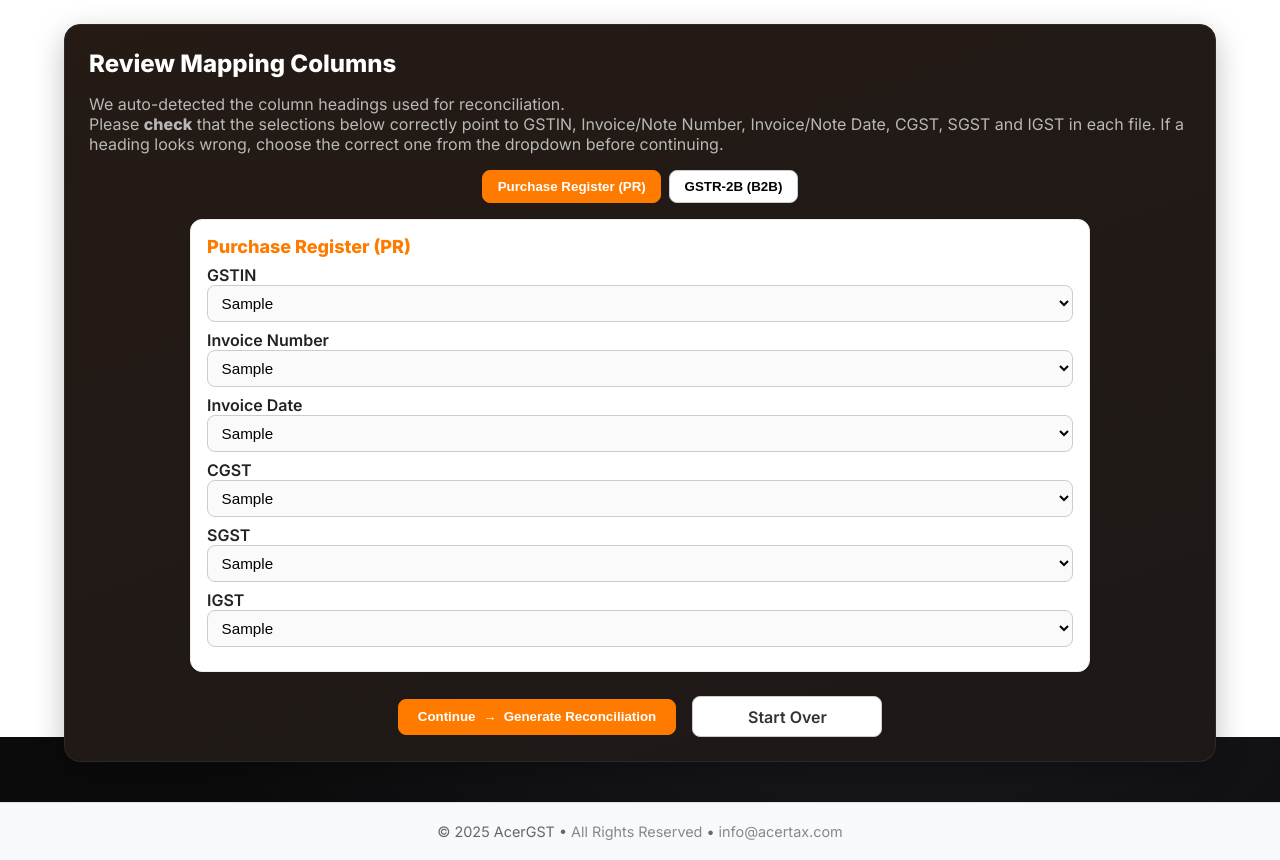
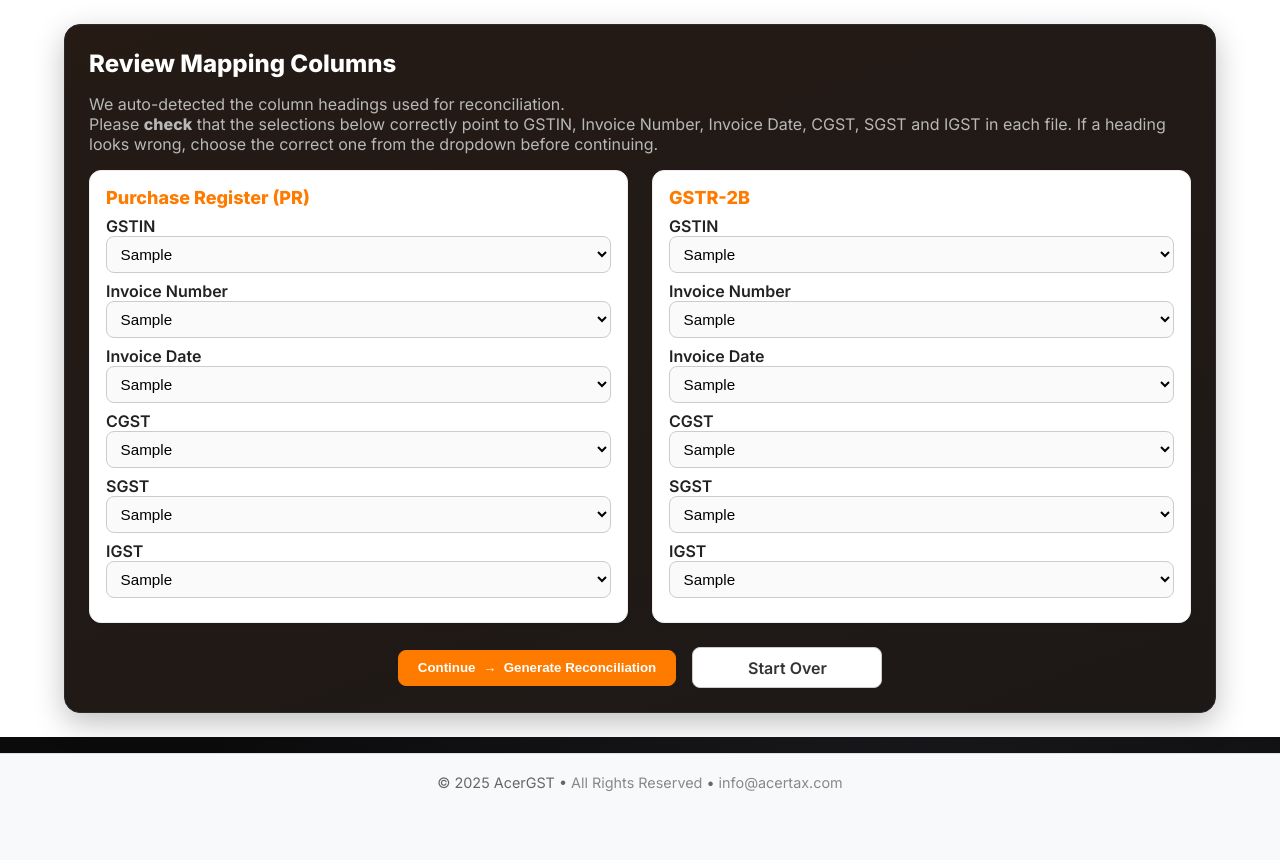
Before and after one commit to deerao75/gst-reconcile, a Flask app: template templates/verify.html in a window 1280 px wide. Shown: the part 63-923 px from the top of the page. After the commit the page ends 854 px from the top, so only its background shows below. Run offline with Flask 3, Linux system fonts and the light colour scheme; the template is opened without the code that fills it: most values are stand-ins (such as "Sample title", 1, 10 or a date in 2020).

Commit message:
all revised again

```diff
--- a/templates/verify.html
+++ b/templates/verify.html
@@ -4,23 +4,13 @@
   <h2>Review Mapping Columns</h2>
   <p class="muted">
     We auto-detected the column headings used for reconciliation. <br>
-    Please <b>check</b> that the selections below correctly point to GSTIN, Invoice/Note Number, Invoice/Note Date, CGST, SGST and IGST in each file.
+    Please <b>check</b> that the selections below correctly point to GSTIN, Invoice Number, Invoice Date, CGST, SGST and IGST in each file.
     If a heading looks wrong, choose the correct one from the dropdown before continuing.
   </p>
 
   <form id="verifyForm" action="{{ url_for('reconcile_confirm') }}" method="post">
-    <!-- Tabs -->
-    <div class="tabs">
-      <button type="button" class="tab-btn active" data-tab="tab-pr">Purchase Register (PR)</button>
-      <button type="button" class="tab-btn" data-tab="tab-b2b">GSTR-2B (B2B)</button>
-      {% if has_cdnr %}
-      <button type="button" class="tab-btn" data-tab="tab-cdnr">GSTR-2B (B2B-CDNR)</button>
-      {% endif %}
-    </div>
-
-    <div class="tab-content">
-      <!-- PR -->
-      <div id="tab-pr" class="tab-pane active">
+    <div class="verify-grid">
+      <!-- Purchase Register -->
       <div class="verify-box">
         <h3>Purchase Register (PR)</h3>
         <label>GSTIN
@@ -66,107 +56,53 @@
           </select>
         </label>
       </div>
-      </div>
 
-      <!-- GSTR-2B (B2B) -->
-      <div id="tab-b2b" class="tab-pane">
+      <!-- GSTR-2B -->
       <div class="verify-box">
-          <h3>GSTR-2B (B2B)</h3>
+        <h3>GSTR-2B</h3>
         <label>GSTIN
-            <select name="gst_2b_b2b">
-              {% for c in cols_2b_b2b %}
-                <option value="{{ c }}" {% if c == gst_2b_b2b %}selected{% endif %}>{{ c }}</option>
+          <select name="gst_2b">
+            {% for c in cols_2b %}
+              <option value="{{ c }}" {% if c == gst_2b %}selected{% endif %}>{{ c }}</option>
             {% endfor %}
           </select>
         </label>
         <label>Invoice Number
-            <select name="inv_2b_b2b">
-              {% for c in cols_2b_b2b %}
-                <option value="{{ c }}" {% if c == inv_2b_b2b %}selected{% endif %}>{{ c }}</option>
+          <select name="inv_2b">
+            {% for c in cols_2b %}
+              <option value="{{ c }}" {% if c == inv_2b %}selected{% endif %}>{{ c }}</option>
             {% endfor %}
           </select>
         </label>
         <label>Invoice Date
-            <select name="date_2b_b2b">
-              {% for c in cols_2b_b2b %}
-                <option value="{{ c }}" {% if c == date_2b_b2b %}selected{% endif %}>{{ c }}</option>
+          <select name="date_2b">
+            {% for c in cols_2b %}
+              <option value="{{ c }}" {% if c == date_2b %}selected{% endif %}>{{ c }}</option>
             {% endfor %}
           </select>
         </label>
         <label>CGST
-            <select name="cgst_2b_b2b">
-              {% for c in cols_2b_b2b %}
-                <option value="{{ c }}" {% if c == cgst_2b_b2b %}selected{% endif %}>{{ c }}</option>
+          <select name="cgst_2b">
+            {% for c in cols_2b %}
+              <option value="{{ c }}" {% if c == cgst_2b %}selected{% endif %}>{{ c }}</option>
             {% endfor %}
           </select>
         </label>
         <label>SGST
-            <select name="sgst_2b_b2b">
-              {% for c in cols_2b_b2b %}
-                <option value="{{ c }}" {% if c == sgst_2b_b2b %}selected{% endif %}>{{ c }}</option>
+          <select name="sgst_2b">
+            {% for c in cols_2b %}
+              <option value="{{ c }}" {% if c == sgst_2b %}selected{% endif %}>{{ c }}</option>
             {% endfor %}
           </select>
         </label>
         <label>IGST
-            <select name="igst_2b_b2b">
-              {% for c in cols_2b_b2b %}
-                <option value="{{ c }}" {% if c == igst_2b_b2b %}selected{% endif %}>{{ c }}</option>
+          <select name="igst_2b">
+            {% for c in cols_2b %}
+              <option value="{{ c }}" {% if c == igst_2b %}selected{% endif %}>{{ c }}</option>
             {% endfor %}
           </select>
         </label>
       </div>
-      </div>
-
-      {% if has_cdnr %}
-      <!-- GSTR-2B (B2B-CDNR) -->
-      <div id="tab-cdnr" class="tab-pane">
-        <div class="verify-box">
-          <h3>GSTR-2B (B2B-CDNR)</h3>
-          <label>GSTIN
-            <select name="gst_2b_cdnr">
-              {% for c in cols_2b_cdnr %}
-                <option value="{{ c }}" {% if c == gst_2b_cdnr %}selected{% endif %}>{{ c }}</option>
-              {% endfor %}
-            </select>
-          </label>
-          <label>Note Number
-            <select name="note_2b_cdnr">
-              {% for c in cols_2b_cdnr %}
-                <option value="{{ c }}" {% if c == note_2b_cdnr %}selected{% endif %}>{{ c }}</option>
-              {% endfor %}
-            </select>
-          </label>
-          <label>Note Date
-            <select name="notedate_2b_cdnr">
-              {% for c in cols_2b_cdnr %}
-                <option value="{{ c }}" {% if c == notedate_2b_cdnr %}selected{% endif %}>{{ c }}</option>
-              {% endfor %}
-            </select>
-          </label>
-          <label>CGST
-            <select name="cgst_2b_cdnr">
-              {% for c in cols_2b_cdnr %}
-                <option value="{{ c }}" {% if c == cgst_2b_cdnr %}selected{% endif %}>{{ c }}</option>
-              {% endfor %}
-            </select>
-          </label>
-          <label>SGST
-            <select name="sgst_2b_cdnr">
-              {% for c in cols_2b_cdnr %}
-                <option value="{{ c }}" {% if c == sgst_2b_cdnr %}selected{% endif %}>{{ c }}</option>
-              {% endfor %}
-            </select>
-          </label>
-          <label>IGST
-            <select name="igst_2b_cdnr">
-              {% for c in cols_2b_cdnr %}
-                <option value="{{ c }}" {% if c == igst_2b_cdnr %}selected{% endif %}>{{ c }}</option>
-              {% endfor %}
-            </select>
-          </label>
-        </div>
-      </div>
-      {% endif %}
     </div>
 
     <div class="verify-actions">
@@ -187,14 +123,18 @@
 </section>
 
 <style>
+.verify-grid {
+  display: grid;
+  grid-template-columns: 1fr 1fr;
+  gap: 1.5rem;
+  margin-bottom: 1.5rem;
+}
 .verify-box {
   padding: 1rem;
   border: 1px solid #eee;
   border-radius: 12px;
   background: #fff;
   box-shadow: 0 1px 3px rgba(0,0,0,0.05);
-  max-width: 900px;
-  margin: 0 auto 1.2rem auto;
 }
 .verify-box h3 {
   margin-top: 0;
@@ -214,29 +154,6 @@
   font-size: 0.95rem;
   background: #fafafa;
 }
-
-/* tabs */
-.tabs {
-  display: flex;
-  gap: 0.5rem;
-  margin: 0.5rem 0 1rem 0;
-  justify-content: center;
-}
-.tab-btn {
-  border: 1px solid #ccc;
-  background: #fff;
-  padding: 0.5rem 0.9rem;
-  border-radius: 8px;
-  cursor: pointer;
-  font-weight: 600;
-}
-.tab-btn.active {
-  background: #ff7b00;
-  border-color: #ff7b00;
-  color: #fff;
-}
-.tab-pane { display: none; }
-.tab-pane.active { display: block; }
 
 /* buttons aligned and visually consistent */
 .verify-actions {
@@ -322,23 +239,12 @@ form.addEventListener('submit', function() {
 
 // When file is downloaded, hide spinner and show success
 window.addEventListener('focus', function() {
+  // Once the download finishes and browser refocuses, update overlay
   if (overlay.style.display === 'flex') {
     document.querySelector('.loader').style.display = 'none';
     progressMsg.textContent = 'Reconciliation file downloaded successfully.';
     setTimeout(() => { overlay.style.display = 'none'; }, 2500);
   }
 });
-
-// tabs
-const tabBtns = document.querySelectorAll('.tab-btn');
-const panes = document.querySelectorAll('.tab-pane');
-tabBtns.forEach(btn => {
-  btn.addEventListener('click', () => {
-    tabBtns.forEach(b => b.classList.remove('active'));
-    panes.forEach(p => p.classList.remove('active'));
-    btn.classList.add('active');
-    document.getElementById(btn.dataset.tab).classList.add('active');
-  });
-});
 </script>
 {% endblock %}
```
Lines whose indentation alone changed are shown as unchanged.
